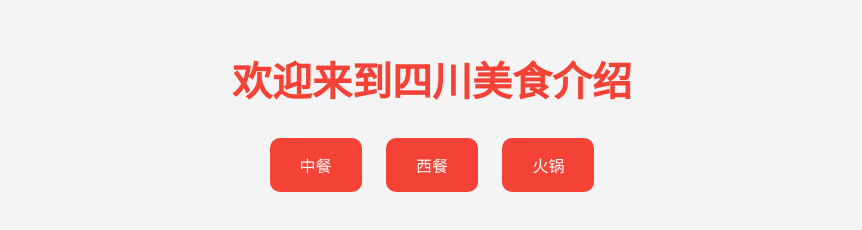
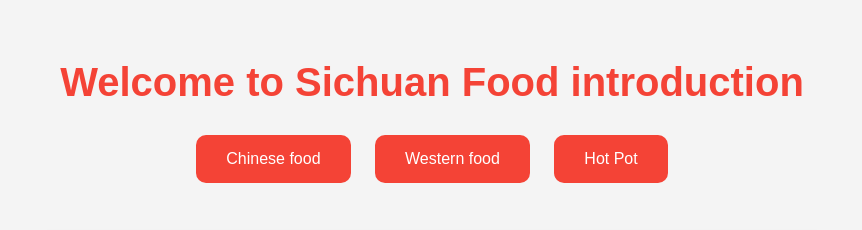
Before and after one commit to Zuranwu/zuran-portfolio, a plain HTML site: page index.html in a window 1280 px wide. Shown: the part 252-482 px from the top of the page, without its empty margins (208-1070 px from the left). Drawn offline with Linux system fonts and the light colour scheme.

Commit message:
Update index.html

```diff
--- a/index.html
+++ b/index.html
@@ -3,16 +3,16 @@
 <head>
     <meta charset="UTF-8">
     <meta name="viewport" content="width=device-width, initial-scale=1.0">
-    <title>欢迎来到四川美食介绍</title>
+    <title>Welcome to Sichuan Food introduction</title>
     <link rel="stylesheet" href="style.css">
 </head>
 <body>
     <div class="header">
-        <h1>欢迎来到四川美食介绍</h1>
+        <h1>Welcome to Sichuan Food introduction</h1>
         <div class="buttons">
-            <a href="chinese.html" class="button">中餐</a>
-            <a href="western.html" class="button">西餐</a>
-            <a href="hotpot.html" class="button">火锅</a>
+            <a href="chinese.html" class="button">Chinese food</a>
+            <a href="western.html" class="button">Western food</a>
+            <a href="hotpot.html" class="button">Hot Pot</a>
         </div>
     </div>
     <div class="hero-image">
```
